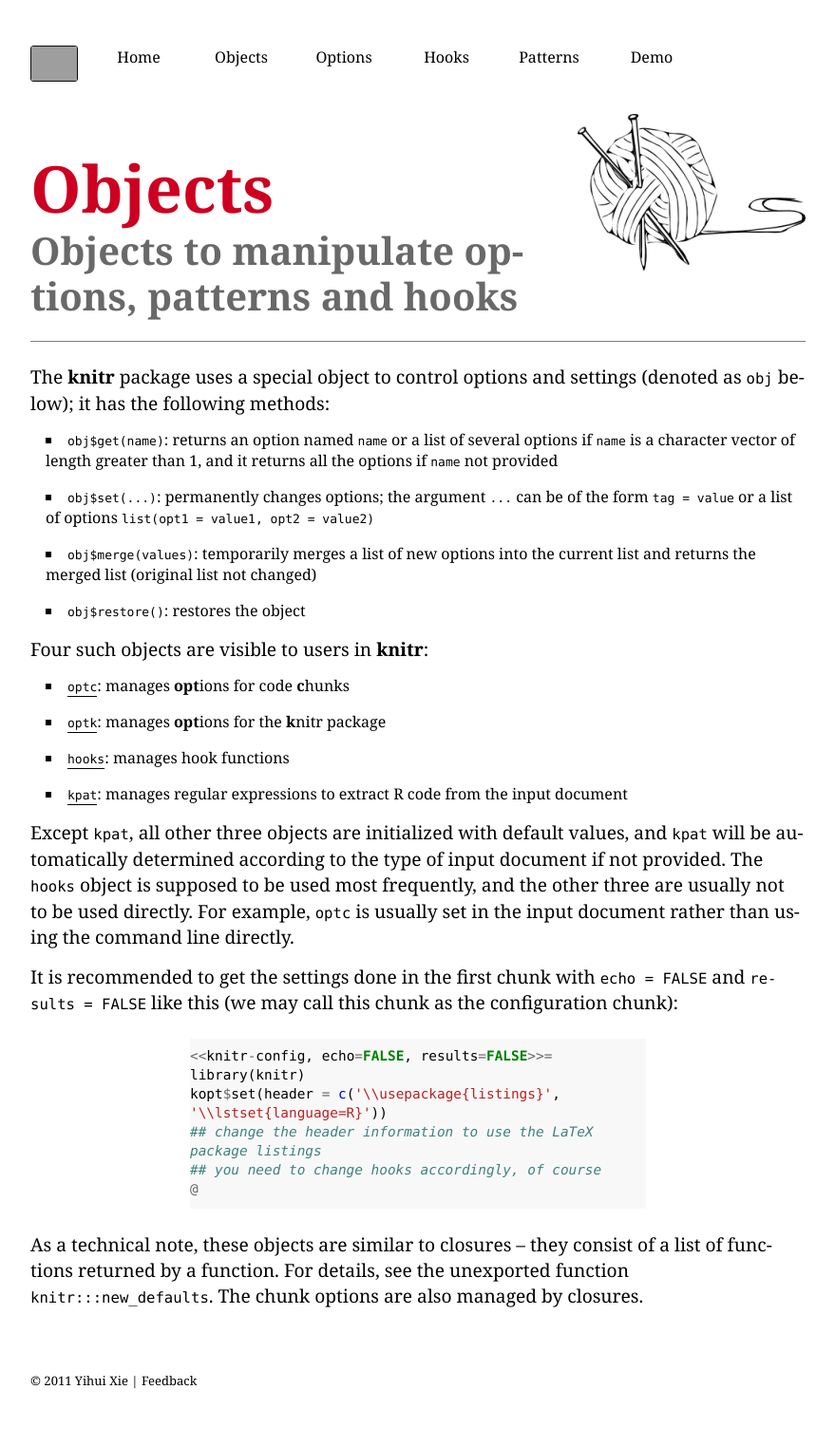
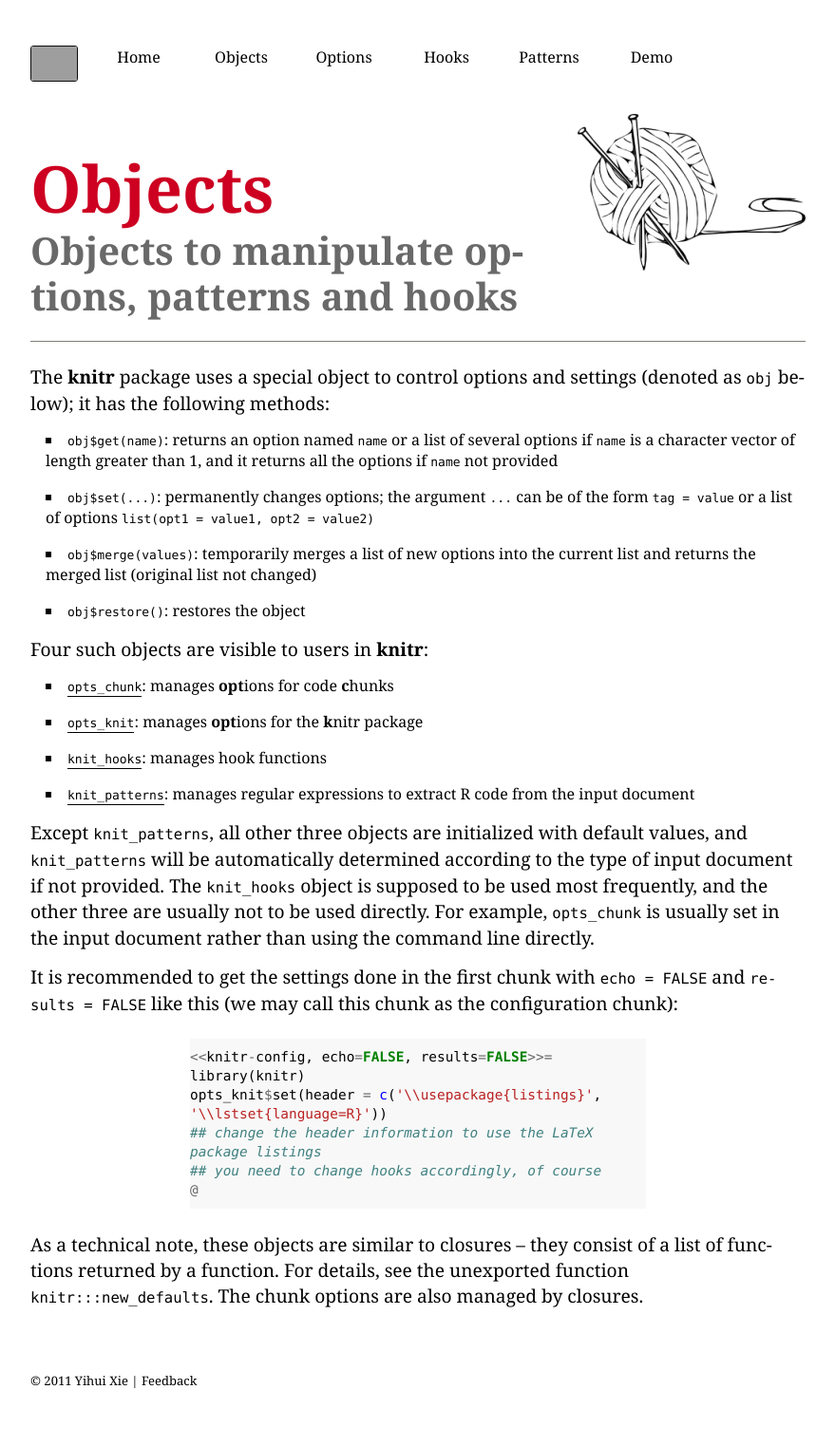
Before and after one commit to yihui/knitr, a Jekyll site: the page built from objects.md, in a window 1280 px wide. Shown: the whole page at 95% size, without its empty margins (200-1079 px from the left). Built offline with Jekyll 4.4.1, drawn with Linux system fonts in a browser that asks for light colours; some web fonts are replaced; grey boxes are pictures that could not be loaded.

Commit message:
rename optc to opts_chunk, optk to opts_knit, kpat to knit_patterns, hooks to knit_hooks

```diff
--- a/objects.md
+++ b/objects.md
@@ -13,19 +13,19 @@ The **knitr** package uses a special object to control options and settings (den
 
 Four such objects are visible to users in **knitr**:
 
-- [`optc`](options#chunk_options): manages **opt**ions for code **c**hunks
-- [`optk`](options#package_options): manages **opt**ions for the **k**nitr package
-- [`hooks`](hooks): manages hook functions
-- [`kpat`](patterns): manages regular expressions to extract R code from the input document
+- [`opts_chunk`](options#chunk_options): manages **opt**ions for code **c**hunks
+- [`opts_knit`](options#package_options): manages **opt**ions for the **k**nitr package
+- [`knit_hooks`](hooks): manages hook functions
+- [`knit_patterns`](patterns): manages regular expressions to extract R code from the input document
 
-Except `kpat`, all other three objects are initialized with default values, and `kpat` will be automatically determined according to the type of input document if not provided. The `hooks` object is supposed to be used most frequently, and the other three are usually not to be used directly. For example, `optc` is usually set in the input document rather than using the command line directly.
+Except `knit_patterns`, all other three objects are initialized with default values, and `knit_patterns` will be automatically determined according to the type of input document if not provided. The `knit_hooks` object is supposed to be used most frequently, and the other three are usually not to be used directly. For example, `opts_chunk` is usually set in the input document rather than using the command line directly.
 
 It is recommended to get the settings done in the first chunk with `echo = FALSE` and `results = FALSE` like this (we may call this chunk as the configuration chunk):
 
 {% highlight r %}
 <<knitr-config, echo=FALSE, results=FALSE>>=
 library(knitr)
-kopt$set(header = c('\\usepackage{listings}', '\\lstset{language=R}'))
+opts_knit$set(header = c('\\usepackage{listings}', '\\lstset{language=R}'))
 ## change the header information to use the LaTeX package listings
 ## you need to change hooks accordingly, of course
 @
```
Also changed, not shown: hooks.md (+5 -5 lines), options.md (+2 -2 lines), patterns.md (+3 -3 lines).
